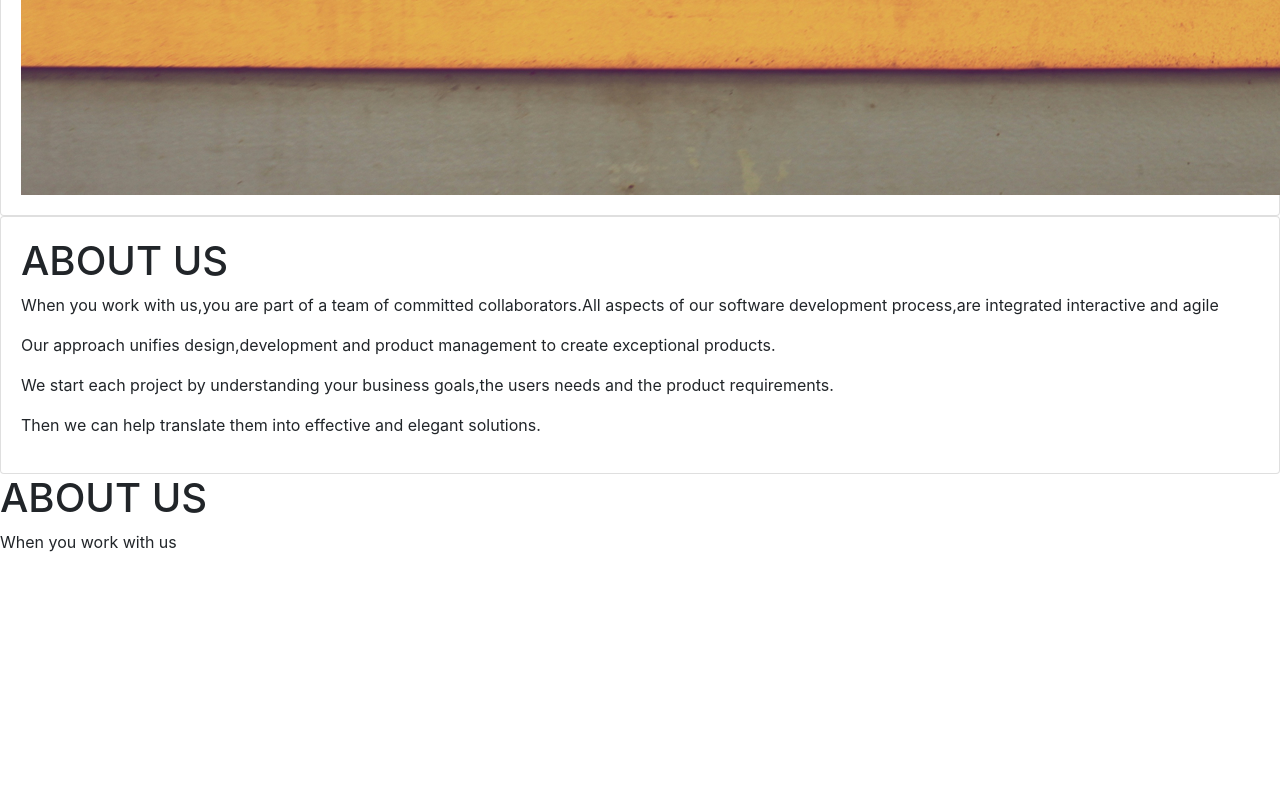
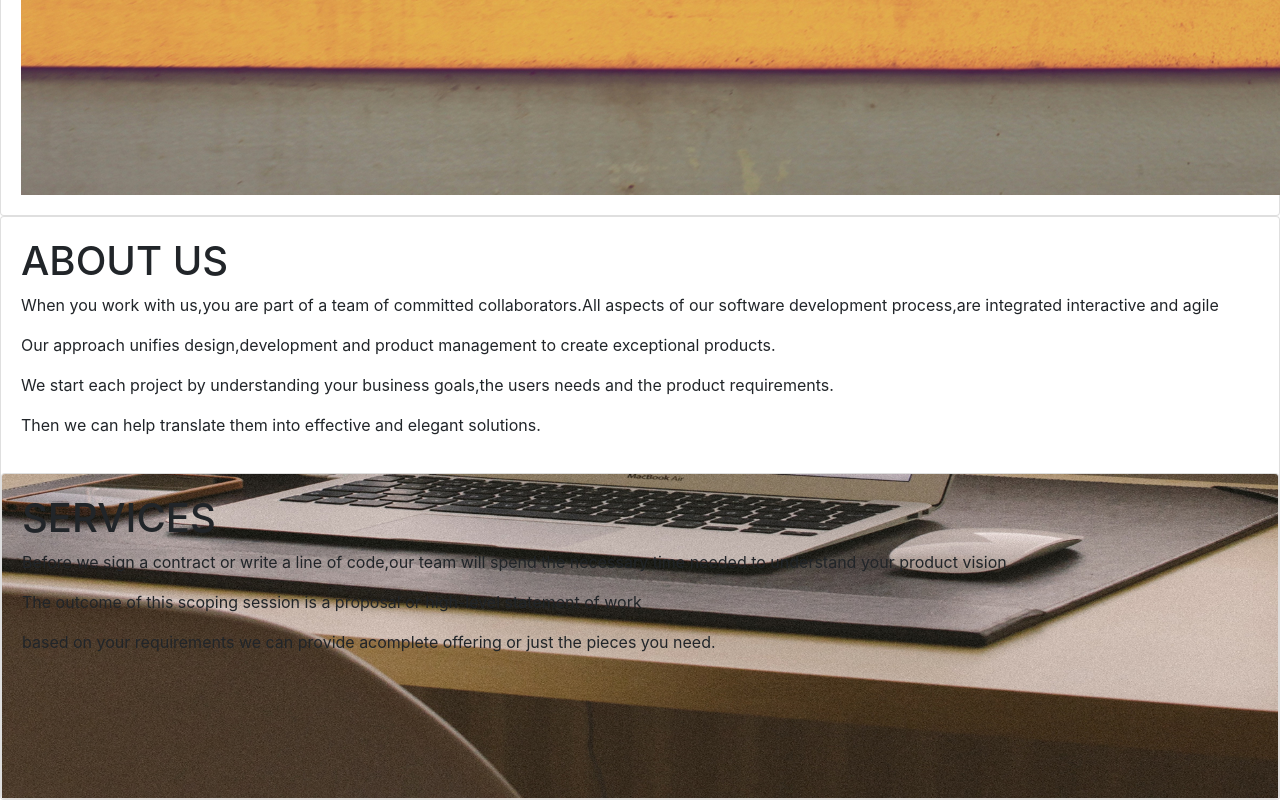
Before and after one commit to BrianTinega/delani-studio, a plain HTML site: page index.html in a window 1280 px wide. Shown: the part 897-1697 px from the top of the page. Before the commit the page ends 1467 px from the top, so only its background shows below. Drawn offline with nearby package versions, Linux system fonts and the light colour scheme.

Commit message:
add text over image

```diff
--- a/index.html
+++ b/index.html
@@ -12,6 +12,7 @@
             <img src="images/fbackground.jpg">
           </div>
         </div>
+      </div>
       <div class="card">
         <div class="card-body">
           <h1>ABOUT US</h1>
@@ -21,11 +22,16 @@
           <p>We start each project by understanding your business goals,the users needs and the product requirements.</p>
           <p>Then we can help translate them into effective and elegant solutions.</p>
         </div>
+        <div class="card" >
+          <img  class="card-img-top" src="images/2background.jpg" alt="Card image">
+          <div  class="card-img-overlay">
+            <h1 class="card-text">SERVICES</h1>
+            <P  class="card-text">Before we sign a contract or write a line of code,our team will spend the necessary time needed to understand your product vision</P>
+            <p  class="card-text">The outcome of this scoping session is a proposal or high-level statement of work</p>
+            <p  class="card-text">based on your requirements we can provide acomplete offering or just the pieces you need.</p>
           </div>
-        <h1>ABOUT US</h1>
-        <P>When you work with us </P>
         </div>
-
+      </div>
     </body>
   </header>
 </html>
```
Lines whose indentation alone changed are shown as unchanged.
